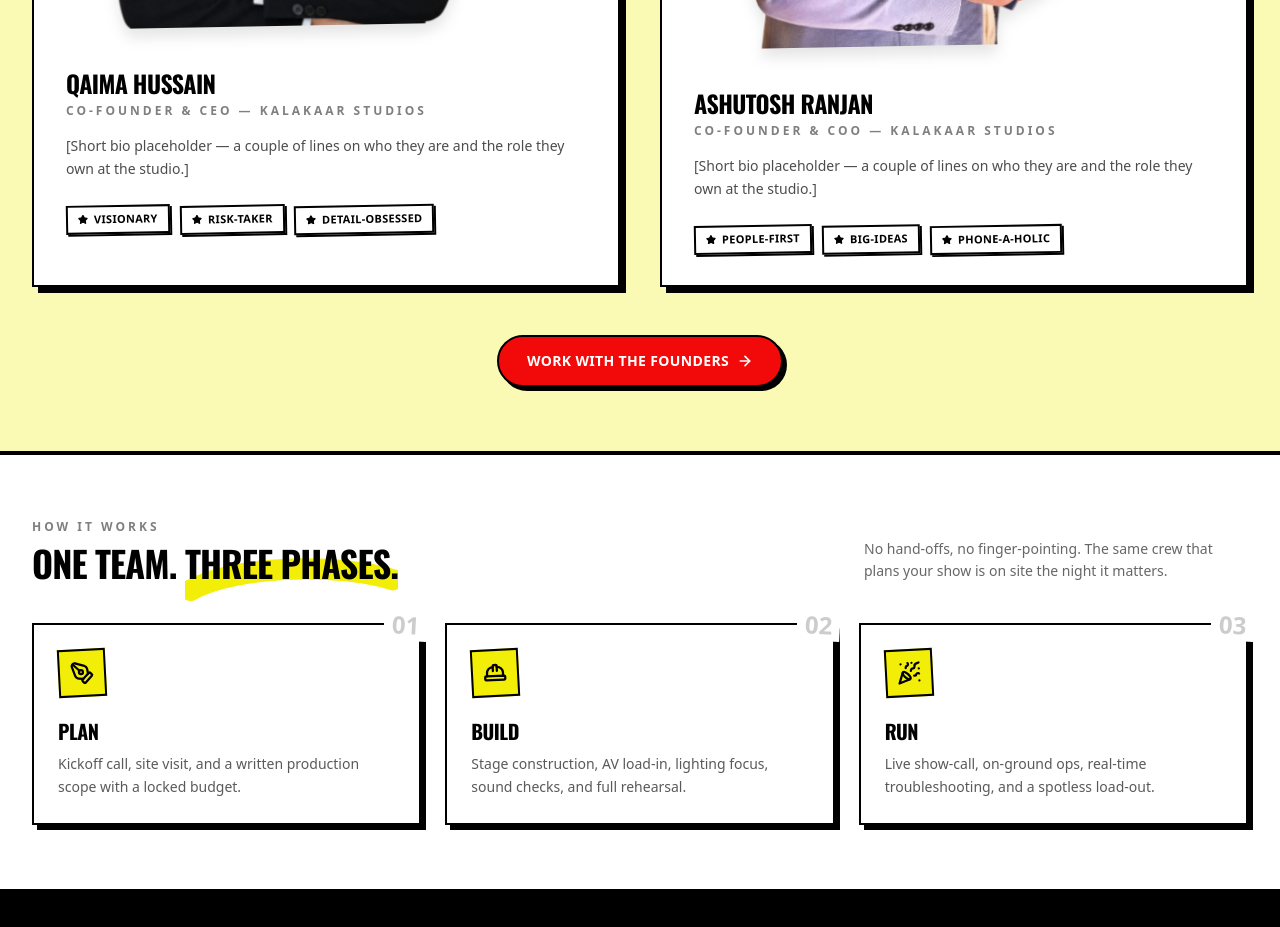
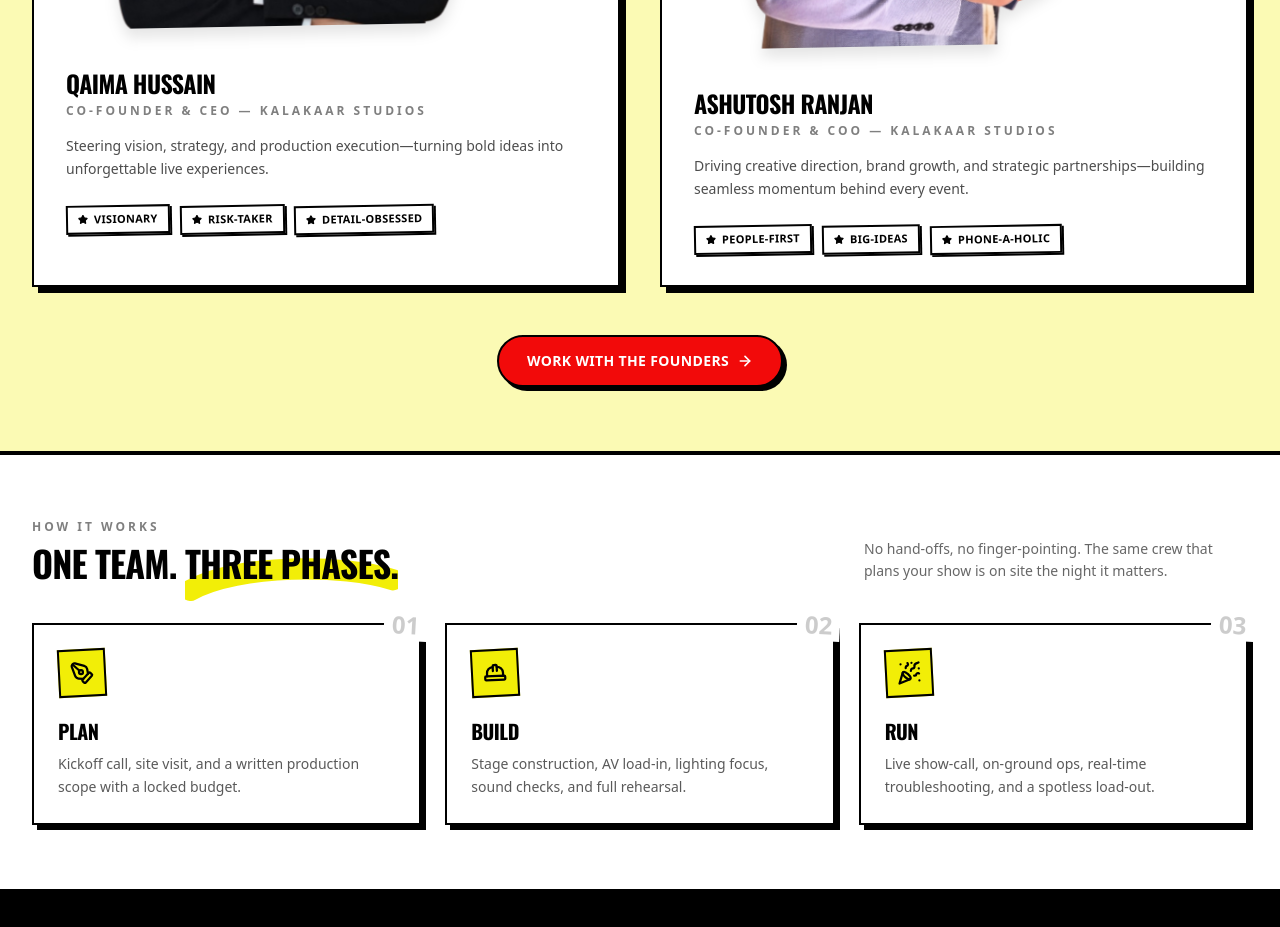
Before and after one commit to RaunakDr1ps/kalakaarstudios, a Next.js app: page / in a window 1280 px wide. Shown: the part 1560-2487 px from the top of the page. Built offline with nearby package versions, Linux system fonts and the light colour scheme; no server answers.

Commit message:
feat: write real founder bios for the founders section
Replaces the placeholder copy on both founder cards with the actual bios and
moves the text into the founders constants block, so it is edited in one place
next to the names, titles, and tags it sits beside.

```diff
--- a/src/app/page.tsx
+++ b/src/app/page.tsx
@@ -124,6 +124,7 @@ const founders = [
     name: "Qaima Hussain",
     role: "Ops & Production",
     subtitle: "Co-Founder & CEO — Kalakaar Studios",
+    bio: "Steering vision, strategy, and production execution—turning bold ideas into unforgettable live experiences.",
     photo: "/founders/founder2.png",
     alignLeft: true,
     tags: ["Visionary", "Risk-taker", "Detail-obsessed"],
@@ -133,6 +134,7 @@ const founders = [
     name: "Ashutosh Ranjan",
     role: "Creative & Growth",
     subtitle: "Co-Founder & COO — Kalakaar Studios",
+    bio: "Driving creative direction, brand growth, and strategic partnerships—building seamless momentum behind every event.",
     photo: "/founders/founder1.png",
     alignLeft: false,
     tags: ["People-first", "Big-ideas", "Phone-a-holic"],
@@ -555,8 +557,7 @@ export default function Home() {
                 </p>
 
                 <p className="mt-4 text-sm font-medium leading-relaxed text-ink/70">
-                  [Short bio placeholder — a couple of lines on who they are
-                  and the role they own at the studio.]
+                  {founder.bio}
                 </p>
 
                 <div className="mt-6 flex flex-wrap gap-2.5">
```
